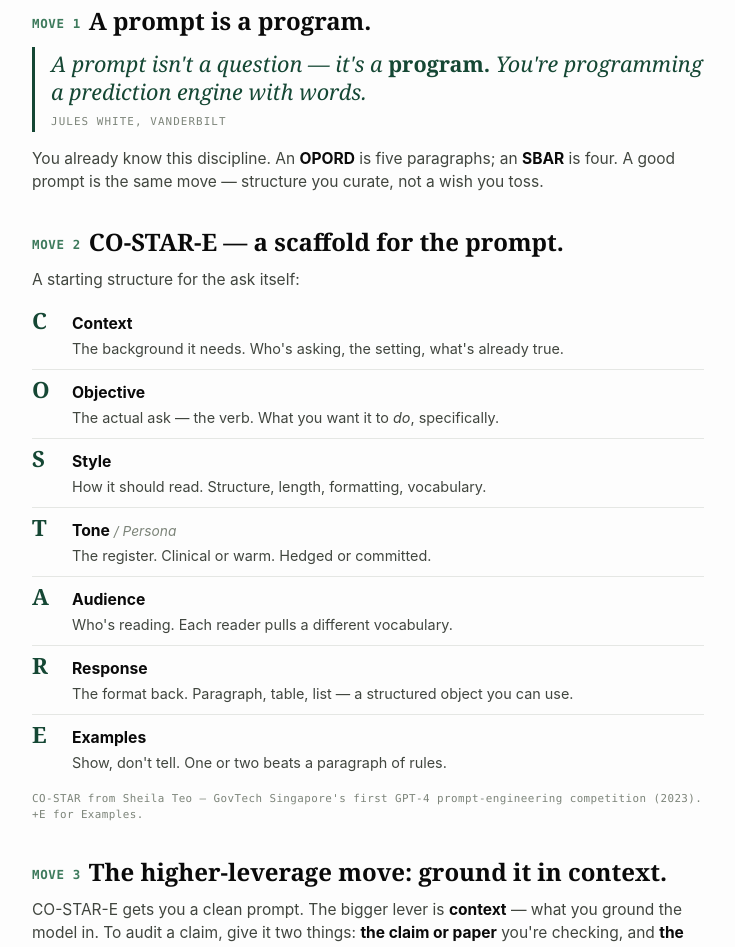
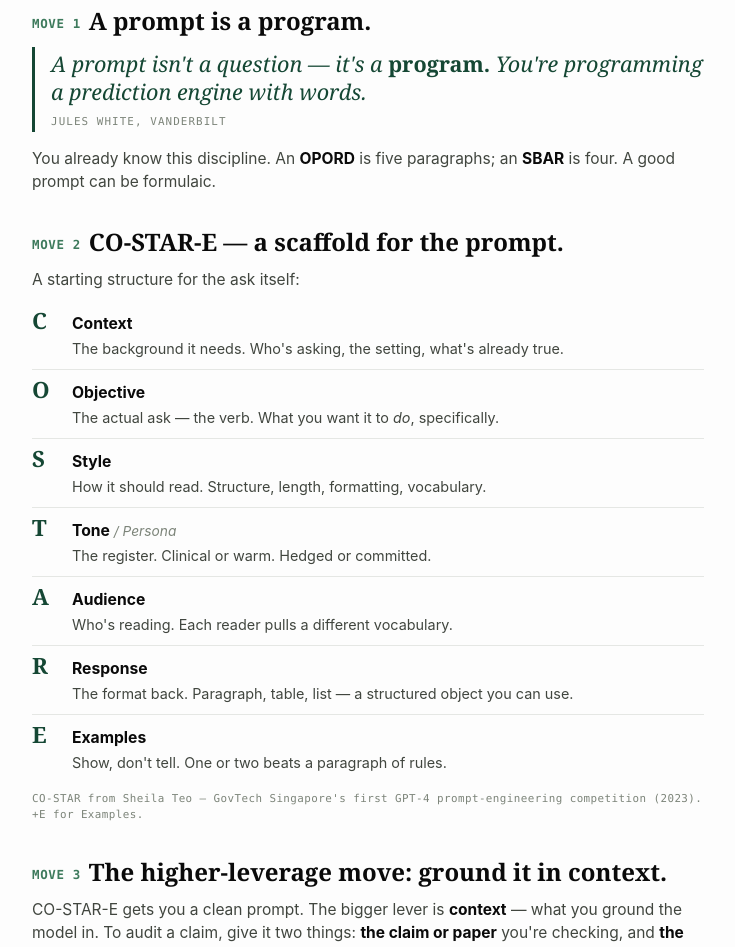
Before and after one commit to Black-JL/climb-check, a plain HTML site: page index.html in a window 1280 px wide. Shown: the part 1064-2011 px from the top of the page, without its empty margins (272-1007 px from the left). Drawn offline with Linux system fonts and the light colour scheme.

Commit message:
Move 1: 'a good prompt can be formulaic'

```diff
--- a/index.html
+++ b/index.html
@@ -117,7 +117,7 @@ a{ color:var(--accent); }
 
   <div class="move-h"><span class="mn">MOVE 1</span>A prompt is a program.</div>
   <div class="pull">A prompt isn't a question — it's a <strong style="font-style:normal;">program.</strong> You're programming a prediction engine with words.<span class="by">Jules White, Vanderbilt</span></div>
-  <p class="move-p">You already know this discipline. An <strong>OPORD</strong> is five paragraphs; an <strong>SBAR</strong> is four. A good prompt is the same move — structure you curate, not a wish you toss.</p>
+  <p class="move-p">You already know this discipline. An <strong>OPORD</strong> is five paragraphs; an <strong>SBAR</strong> is four. A good prompt can be formulaic.</p>
 
   <div class="move-h"><span class="mn">MOVE 2</span>CO-STAR-E — a scaffold for the prompt.</div>
   <p class="move-p">A starting structure for the ask itself:</p>
```
Also changed, not shown: 1 other file.
